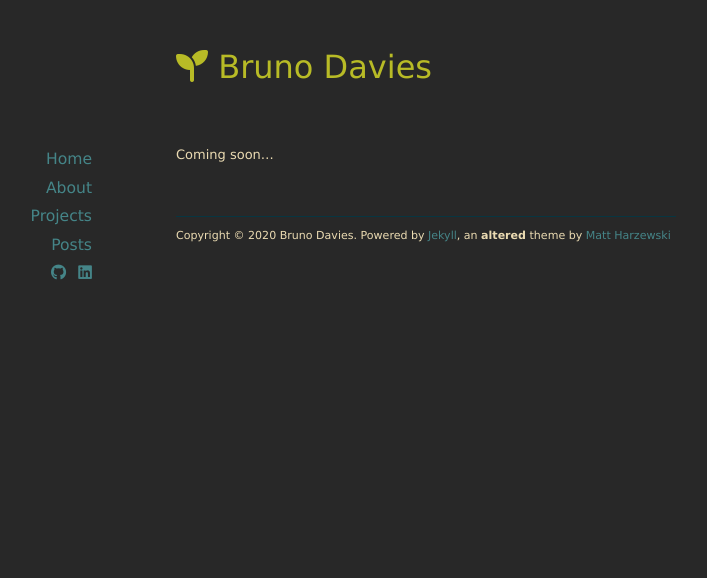
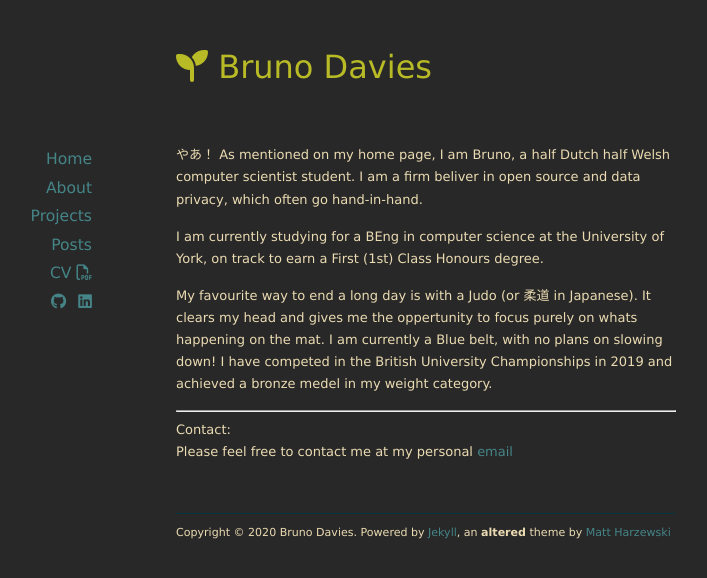
Before and after one commit to BrunoDavies/brunodavies.github.io, a Jekyll site: the page built from about.markdown, in a window 1280 px wide. Shown: the top 578 px of the page, without its empty margins (214-921 px from the left). Built offline with Jekyll 4.4.1, drawn with Linux system fonts in a browser that asks for light colours; nearby versions of some CDN libraries.

Commit message:
About, cv, RPO post

```diff
--- a/_layouts/default.html
+++ b/_layouts/default.html
@@ -37,6 +37,7 @@
           <li><a href="/about">About</a></li>
 	  <li><a href="/projects">Projects</a></li>
 	  <li><a href="/archives">Posts</a></li>
+	  <li><a href="/misc/BrunoDaviesCV.pdf">CV <i class="far fa-file-pdf"></i></a></li>
 	  <li><a href="https://github.com/BrunoDavies"><i class="fab fa-github"></i></a>
 	  <a href="https://www.linkedin.com/in/bruno-davies-653a05175"><i class="fab fa-linkedin"></i></a></li>
         </ul>
--- a/about.markdown
+++ b/about.markdown
@@ -3,4 +3,12 @@ layout: default
 title: About
 
 ---
-Coming soon...
+やあ！ As mentioned on my home page, I am Bruno, a half Dutch half Welsh computer scientist student. I am a firm beliver in open source and data privacy, which often go hand-in-hand.
+
+I am currently studying for a BEng in computer science at the University of York, on track to earn a First (1st) Class Honours degree.
+
+My favourite way to end a long day is with a Judo (or 柔道 in Japanese). It clears my head and gives me the oppertunity to focus purely on whats happening on the mat. I am currently a Blue belt, with no plans on slowing down! I have competed in the British University Championships in 2019 and achieved a bronze medel in my weight category.
+
+---
+#### Contact:
+Please feel free to contact me at my personal <a href="mailto:brunodavies@gmail.com">email</a>
--- a/index.markdown
+++ b/index.markdown
@@ -1,6 +1,6 @@
 ---
 layout: default
-title: "Home Page"
+title: "Bruno Davies"
 ---
 Hey, my name is Bruno Davies, I am currently an undergraduate student at the University at York - completing a placement year in Lhasa Limited as a Software Developer.
 
```
Also changed, not shown: other parts of index.markdown (+1 -1 lines), _posts/2020-07-10-project-one.markdown (deleted, +0 -9 lines), _posts/2020-07-12-ready-player-one.markdown (added, +39 -0 lines), misc/profile_pic.jpg (added), 11 other files.
